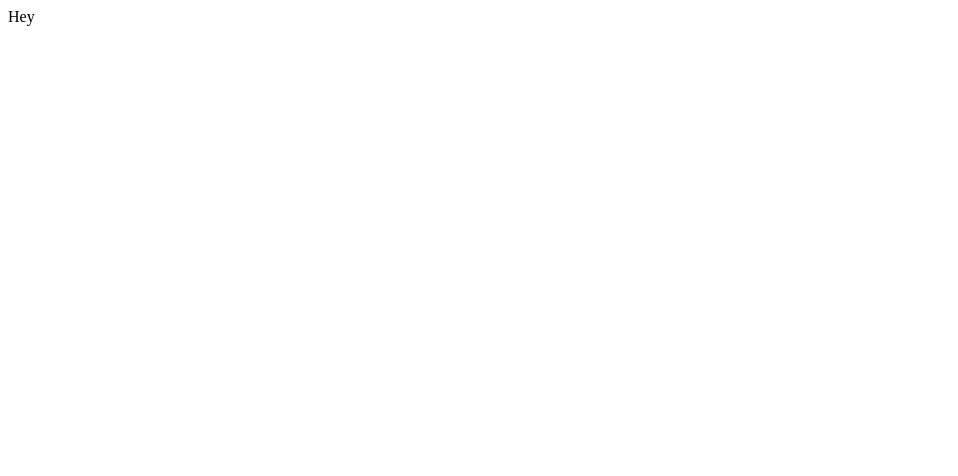
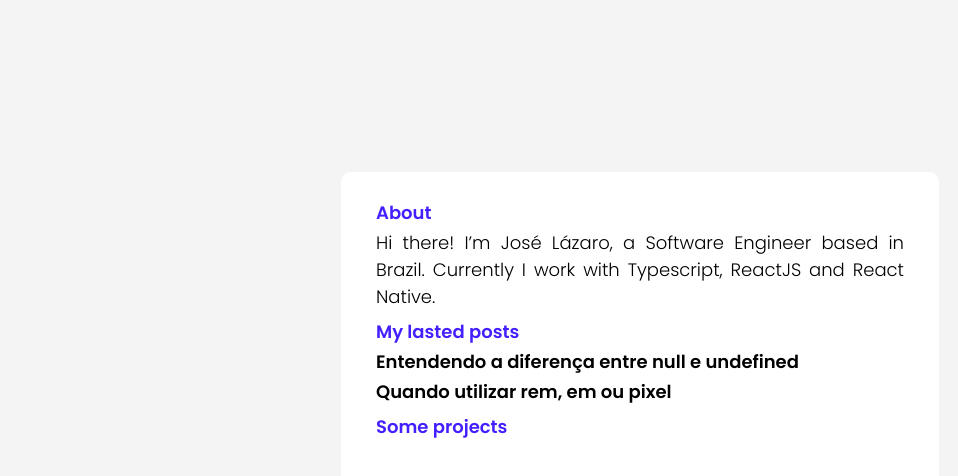
Before and after one commit to lazaro-contato/portfolio, a React (Create React App) app: page / in a window 1280 px wide. Shown: the top 476 px of the page, without its empty margins (0-958 px from the left). Built offline with nearby package versions, Linux system fonts and the light colour scheme.

Commit message:
feat: add home page

```diff
--- a/public/index.html
+++ b/public/index.html
@@ -10,20 +10,11 @@
       content="Web site created using create-react-app"
     />
     <link rel="apple-touch-icon" href="%PUBLIC_URL%/logo192.png" />
-    <!--
-      manifest.json provides metadata used when your web app is installed on a
-      user's mobile device or desktop. See https://developers.google.com/web/fundamentals/web-app-manifest/
-    -->
     <link rel="manifest" href="%PUBLIC_URL%/manifest.json" />
-    <!--
-      Notice the use of %PUBLIC_URL% in the tags above.
-      It will be replaced with the URL of the `public` folder during the build.
-      Only files inside the `public` folder can be referenced from the HTML.
 
-      Unlike "/favicon.ico" or "favicon.ico", "%PUBLIC_URL%/favicon.ico" will
-      work correctly both with client-side routing and a non-root public URL.
-      Learn how to configure a non-root public URL by running `npm run build`.
-    -->
+    <link rel="preconnect" href="https://fonts.googleapis.com">
+    <link rel="preconnect" href="https://fonts.gstatic.com" crossorigin>
+    <link href="https://fonts.googleapis.com/css2?family=Poppins:wght@300;400;500;600;700&display=swap" rel="stylesheet">
     <title>React App</title>
   </head>
   <body>
--- a/src/App.tsx
+++ b/src/App.tsx
@@ -1,13 +1,14 @@
 import React from 'react'
 import {QueryClient, QueryClientProvider} from '@tanstack/react-query'
 import {ReactQueryDevtools} from '@tanstack/react-query-devtools'
+import {Home} from './pages/Home'
 
 const queryClient = new QueryClient()
 
 const App = () => {
   return (
     <QueryClientProvider client={queryClient}>
-      <div>Hey</div>
+      <Home />
       <ReactQueryDevtools initialIsOpen={false} />
     </QueryClientProvider>
   )
--- /dev/null
+++ b/src/GlobalStyle.tsx
@@ -0,0 +1,48 @@
+import {createGlobalStyle} from 'styled-components'
+import {Colors} from './assets/colors'
+
+const GlobalStyle = createGlobalStyle`
+  * {
+    padding: 0;
+    margin: 0;
+
+  }
+
+  html {
+    scroll-behavior: smooth;
+  }
+
+  body {
+    font-family: 'Poppins', sans-serif;
+    background-color: ${Colors.grayLight};
+  }
+
+  textarea {
+    font-family: inherit;
+  }
+
+  /* width */
+  ::-webkit-scrollbar {
+    width: 8px;
+  }
+
+  /* Track */
+  ::-webkit-scrollbar-track {
+    background: transparent;
+  }
+
+  /* Handle */
+  ::-webkit-scrollbar-thumb {
+    border-radius: 999px;
+    background: ${Colors.grayLight};
+
+  }
+
+  /* Handle on hover */
+  ::-webkit-scrollbar-thumb:hover {
+    background: #555;
+  }
+
+`
+
+export default GlobalStyle
--- /dev/null
+++ b/src/assets/colors/index.tsx
@@ -0,0 +1,6 @@
+export const Colors = {
+  purple: '#451FFF',
+  grayLight: '#F4F4F4',
+  black: '#000000',
+  white: '#FFFFFF',
+}
--- /dev/null
+++ b/src/assets/constants/index.tsx
@@ -0,0 +1,9 @@
+export const Constants = {
+  DEFAULT_TITLE_LABEL_SIZE: 18,
+
+  BOLD: 700,
+  SEMIBOLD: 600,
+  MEDIUM: 500,
+  REGULAR: 400,
+  LIGHT: 300,
+}
--- /dev/null
+++ b/src/commonStyles.tsx
@@ -0,0 +1,124 @@
+import styled from 'styled-components'
+import {Colors} from './assets/colors'
+
+const DEFAULT_TITLE_LABEL_SIZE = 18
+
+interface LabelProps {
+  fontSize?: number
+}
+
+export const TitleLabel = styled.span<LabelProps>`
+  font-size: ${({fontSize}) => fontSize || DEFAULT_TITLE_LABEL_SIZE}px;
+  color: ${Colors.purple};
+`
+
+//--------- DIVS --------- //
+
+export const RelativeDiv = styled.div`
+  position: relative;
+`
+
+export const AbsoluteDiv = styled.div`
+  position: absolute;
+`
+
+export const FlexedDiv = styled.div`
+  display: flex;
+  justify-content: center;
+  align-items: center;
+`
+
+export const SpacedDiv = styled.div`
+  display: flex;
+  justify-content: space-between;
+`
+
+export const FlexStartDiv = styled.div`
+  width: 100%;
+  display: flex;
+  justify-content: flex-start;
+`
+
+export const FlexEndDiv = styled.div`
+  width: 100%;
+  display: flex;
+  justify-content: flex-end;
+`
+
+export const CenterSpacedDiv = styled.div`
+  display: flex;
+  justify-content: space-between;
+  align-items: center;
+`
+
+export const CenterAlignDiv = styled.div`
+  display: flex;
+  align-items: center;
+`
+
+export const ColumnFlexedDiv = styled.div`
+  display: flex;
+  flex-direction: column;
+  align-items: center;
+  justify-content: center;
+`
+
+export const ClickableElement = styled.button`
+  cursor: pointer;
+  background: none;
+  color: inherit;
+  border: none;
+  padding: 0;
+  font: inherit;
+  outline: inherit;
+`
+
+interface GapDivProps {
+  gap?: number
+  width?: string
+}
+
+export const GapColumnDiv = styled.div<GapDivProps>`
+  display: flex;
+  width: ${({width}) => width || 'initial'};
+  gap: ${({gap}) => (gap ? `${gap}px` : 'initial')};
+  flex-direction: column};
+`
+
+export const GapRowDiv = styled.div<GapDivProps>`
+  display: flex;
+  width: ${({width}) => width || 'initial'};
+  gap: ${({gap}) => (gap ? `${gap}px` : 'initial')};
+  flex-direction: row;
+`
+
+export const CenteredGapColumnDiv = styled.div<GapDivProps>`
+  display: flex;
+  align-items: center;
+  width: ${({width}) => width || 'initial'};
+  gap: ${({gap}) => (gap ? `${gap}px` : 'initial')};
+  flex-direction: column;
+`
+
+export const CenteredGapRowDiv = styled.div<GapDivProps>`
+  display: flex;
+  align-items: center;
+  width: ${({width}) => width || 'initial'};
+  gap: ${({gap}) => (gap ? `${gap}px` : 'initial')};
+  flex-direction: row;
+`
+
+export const ResponsiveCenteredDiv = styled.div`
+  width: 100%;
+  height: 100%;
+  display: flex;
+  justify-content: center;
+  align-items: center;
+`
+
+export const ResponsiveHorizontalCenteredDiv = styled.div`
+  width: 100%;
+  height: 100%;
+  display: flex;
+  justify-content: center;
+`
--- /dev/null
+++ b/src/components/About/index.tsx
@@ -0,0 +1,27 @@
+import React from 'react'
+import {Container, Title, Description, Organizer, PostsLabel} from './styles'
+import {GapColumnDiv} from '../../commonStyles'
+
+export const About = () => {
+  return (
+    <Container>
+      <Organizer>
+        <GapColumnDiv gap={3}>
+          <Title>About</Title>
+          <Description>
+            Hi there! I’m José Lázaro, a Software Engineer based in Brazil.
+            Currently I work with Typescript, ReactJS and React Native.
+          </Description>
+        </GapColumnDiv>
+        <GapColumnDiv gap={3}>
+          <Title>My lasted posts</Title>
+          <PostsLabel>Entendendo a diferença entre null e undefined</PostsLabel>
+          <PostsLabel>Quando utilizar rem, em ou pixel</PostsLabel>
+        </GapColumnDiv>
+        <GapColumnDiv gap={3}>
+          <Title>Some projects</Title>
+        </GapColumnDiv>
+      </Organizer>
+    </Container>
+  )
+}
--- /dev/null
+++ b/src/components/About/styles.ts
@@ -0,0 +1,40 @@
+import styled from 'styled-components'
+import {Colors} from '../../assets/colors'
+import {GapColumnDiv, TitleLabel} from '../../commonStyles'
+import {Constants} from '../../assets/constants'
+
+export const Container = styled.div`
+  background-color: ${Colors.white};
+  width: 37.375rem;
+  height: 28.5rem;
+  border-radius: 10px;
+`
+export const Organizer = styled(GapColumnDiv)`
+  padding: 27px 35px;
+  gap: 8px;
+`
+
+export const Title = styled(TitleLabel)`
+  font-weight: ${Constants.SEMIBOLD};
+
+  &&:hover {
+    color: ${Colors.black};
+  }
+`
+
+export const Description = styled.span`
+  text-align: justify;
+  font-size: 18px;
+  font-weight: ${Constants.LIGHT};
+`
+
+export const PostsLabel = styled.span`
+  cursor: pointer;
+  font-weight: ${Constants.SEMIBOLD};
+  font-size: 18px;
+  color: ${Colors.black};
+
+  &&:hover {
+    color: ${Colors.purple};
+  }
+`
--- a/src/index.tsx
+++ b/src/index.tsx
@@ -1,12 +1,12 @@
 import React from 'react'
 import ReactDOM from 'react-dom/client'
 import App from './App'
+import GlobalStyle from './GlobalStyle'
 
-const root = ReactDOM.createRoot(
-  document.getElementById('root') as HTMLElement
-)
+const root = ReactDOM.createRoot(document.getElementById('root') as HTMLElement)
 root.render(
   <React.StrictMode>
+    <GlobalStyle />
     <App />
-  </React.StrictMode>
+  </React.StrictMode>,
 )
--- /dev/null
+++ b/src/pages/Home.tsx
@@ -0,0 +1,11 @@
+import React from 'react'
+import {About} from '../components/About'
+import {HomeLayout} from './styles'
+
+export const Home = () => {
+  return (
+    <HomeLayout>
+      <About />
+    </HomeLayout>
+  )
+}
--- /dev/null
+++ b/src/pages/styles.ts
@@ -0,0 +1,13 @@
+import styled from 'styled-components'
+
+export const HomeLayout = styled.div`
+  top: 0;
+  left: 0;
+  bottom: 0;
+  right: 0;
+  height: 100vh;
+  width: 100vw;
+  display: flex;
+  justify-content: center;
+  align-items: center;
+`
```
